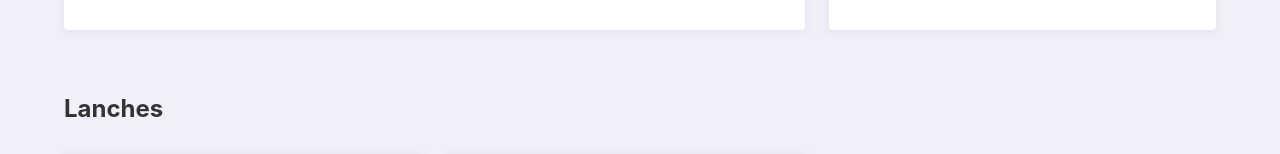
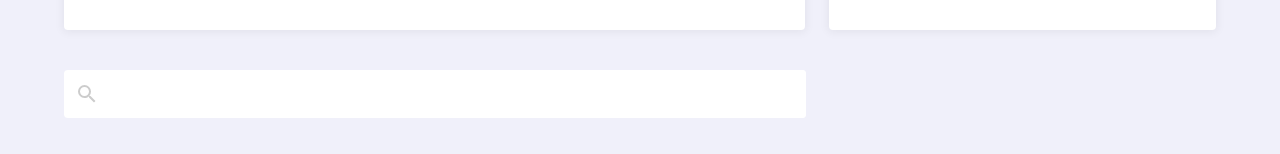
Before and after one commit to lucas95santos/quick-meal-web, a React (Create React App) app: page / in a window 1280 px wide. Shown: the part 450-604 px from the top of the page. Built offline with nearby package versions, Linux system fonts and the light colour scheme.

Commit message:
Adicionando um input de busca no catálogo

```diff
--- /dev/null
+++ b/src/components/Input/index.js
@@ -0,0 +1,23 @@
+import React, { useState } from 'react';
+// styles
+import './styles.css';
+
+const Input = (props) => {
+  const { className, icon: Icon, ...rest } = props;
+  const [focused, setFocused] = useState(false);
+
+  return (
+    <div className={`input-container ${className} ${focused && 'input-shadow'}`}>
+      <div className="input-icon">
+        {Icon && <Icon />}
+      </div>
+      <input
+        {...rest}
+        onFocus={() => setFocused(true)}
+        onBlur={() => setFocused(false)}
+      />
+    </div>
+  );
+}
+
+export default Input;
--- /dev/null
+++ b/src/components/Input/styles.css
@@ -0,0 +1,33 @@
+.input-container {
+  width: 100%;
+  height: 48px;
+  border-radius: calc(var(--default-space)/2);
+  display: flex;
+  align-items: center;
+  background-color: #ffffff;
+  transition: box-shadow linear 0.2s;
+}
+
+.input-shadow {
+  box-shadow: 0 1px 2px 1px rgba(0,0,0,0.1);
+}
+
+.input-container input {
+  width: 100%;
+  height: 100%;
+  border-radius: calc(var(--default-space)/2);
+  padding: calc(var(--default-space)*2) 0;
+}
+
+.input-icon {
+  width: 48px;
+  height: 100%;
+  display: flex;
+  justify-content: center;
+  align-items: center;
+}
+
+.input-icon svg {
+  color: var(--disable-color);
+  font-size: 1.5rem;
+}
--- a/src/components/index.js
+++ b/src/components/index.js
@@ -1,5 +1,6 @@
 import Navbar from './Navbar';
 import Card from './Card';
 import Categories from './Categories';
+import Input from './Input';
 
-export { Navbar, Card, Categories }
+export { Navbar, Card, Categories, Input }
--- a/src/screens/Catalog/index.js
+++ b/src/screens/Catalog/index.js
@@ -3,9 +3,11 @@ import CatalogApi from '../../api/CatalogApi';
 // mocks
 import { categories, products } from '../../mocks';
 // components
-import { Categories, Card } from '../../components';
+import { Categories, Card, Input } from '../../components';
 // containers
 import { MainContent } from '../../containers';
+// icons
+import { MdSearch } from 'react-icons/md'
 // styles
 import './styles.css';
 
@@ -41,6 +43,7 @@ const Catalog = () => {
       }
     >
       <div className="catalog">
+        {displayedCatalog.length > 1 && <Input icon={MdSearch} />}
         {displayedCatalog.length === 1 && (
           <button
             className="show-catalog"
--- a/src/styles/reset.css
+++ b/src/styles/reset.css
@@ -20,6 +20,19 @@ ul {
   list-style: none;
 }
 
+input {
+  font-size: 16px;
+  font-family: -apple-system, BlinkMacSystemFont, 'Segoe UI', 'Roboto', 'Oxygen',
+    'Ubuntu', 'Cantarell', 'Fira Sans', 'Droid Sans', 'Helvetica Neue',
+    sans-serif;
+  -webkit-font-smoothing: antialiased;
+  -moz-osx-font-smoothing: grayscale;
+
+  border: 0;
+  color: #333333;
+  outline: 0;
+}
+
 button {
   font-size: 16px;
   font-family: -apple-system, BlinkMacSystemFont, 'Segoe UI', 'Roboto', 'Oxygen',
```
